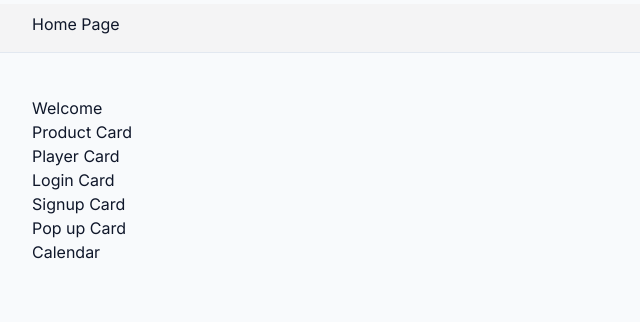
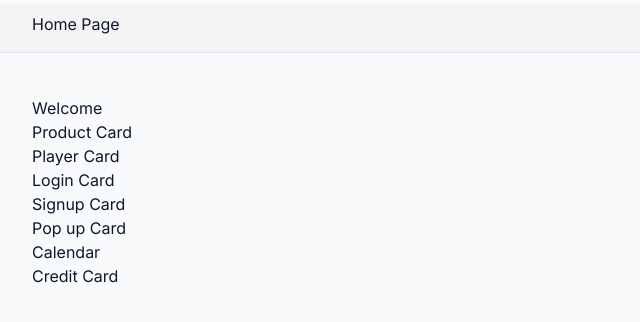
Before and after one commit to Molikuc/frontend_ideas, a Next.js app: page / in a window 1280 px wide. Shown: the top 322 px of the page, without its empty margins (0-640 px from the left). Built offline with nearby package versions, Linux system fonts and the light colour scheme.

Commit message:
init the credit card

```diff
--- a/src/app/blog/[slug]/page.tsx
+++ b/src/app/blog/[slug]/page.tsx
@@ -4,6 +4,7 @@ import Logincard from "@/components/Logincard";
 import Signupcard from "@/components/Signupcard";
 import Popupcard from "@/components/Popupcard";
 import Calendar from "@/components/Calendar";
+import Creditcard from "@/components/Creditcard";
 
 const ElementPage = ({ params }: { params: { slug: string } }) => {
   const element = params.slug;
@@ -22,6 +23,8 @@ const ElementPage = ({ params }: { params: { slug: string } }) => {
         return <Popupcard />;
       case "calendar":
         return <Calendar />;
+      case "creditcard":
+        return <Creditcard />;
       default:
         return <div>Element not Found</div>;
     }
--- /dev/null
+++ b/src/components/Creditcard.tsx
@@ -0,0 +1,5 @@
+const Creditcard = () => {
+  return <div>Creditcard</div>;
+};
+
+export default Creditcard;
--- a/src/components/Homepage.tsx
+++ b/src/components/Homepage.tsx
@@ -9,6 +9,7 @@ export default function Home() {
       <Link href="/blog/signupcard">Signup Card</Link>
       <Link href="/blog/popupcard">Pop up Card</Link>
       <Link href="/blog/calendar">Calendar</Link>
+      <Link href="/blog/creditcard">Credit Card</Link>
     </div>
   );
 }
```
